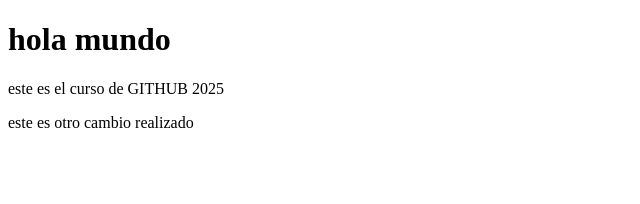
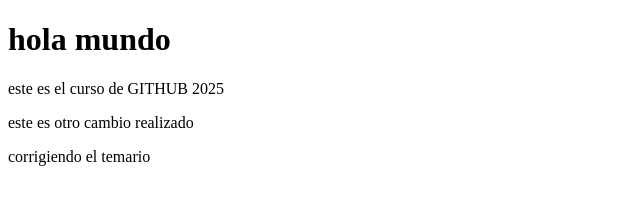
Before and after one commit to albaluna85/mi-proyecto, a plain HTML site: page index.html in a window 1280 px wide. Shown: the whole page, without its empty margins (0-640 px from the left). Drawn offline with Linux system fonts and the light colour scheme.

Commit message:
corrigiendo el temario

```diff
--- a/index.html
+++ b/index.html
@@ -10,5 +10,7 @@
     <h1>hola mundo</h1>
     <p>este es el curso de GITHUB 2025</p>
     <p>este es otro cambio realizado</p>
+    <p>corrigiendo el temario</p>
+
 </body>
 </html>
```
